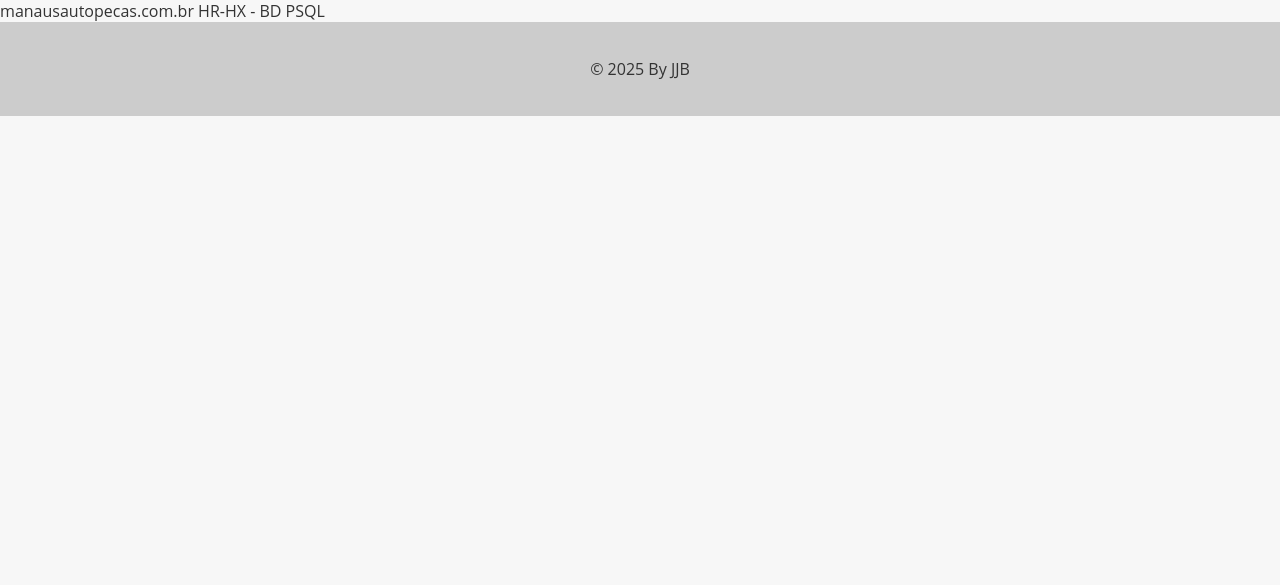
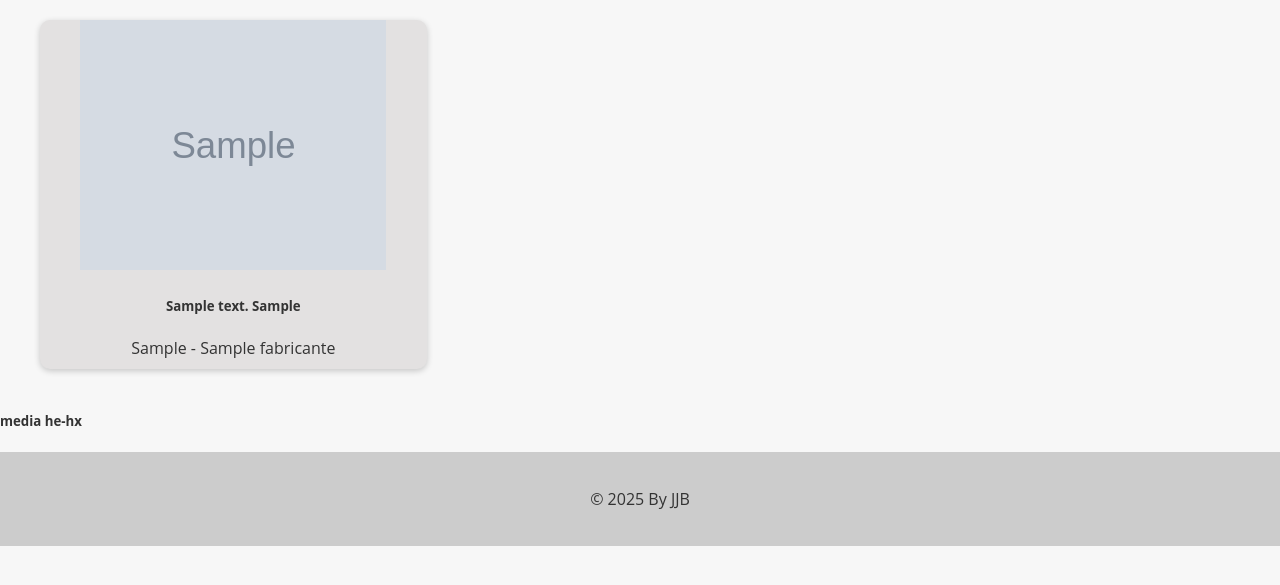
Before and after one commit to J-J-B-2008/demo3.1, a Django app: page / in a window 1280 px wide. Shown: the part 50-635 px from the top of the page. Run offline with Django 5.2, Linux system fonts and the light colour scheme; tables that the repository leaves empty hold one stand-in row (values such as "Sample post"); grey boxes marked "Sample" are stand-in pictures.

Commit message:
16-10 2.0

```diff
--- a/app/models.py
+++ b/app/models.py
@@ -38,7 +38,7 @@ class Produtos(models.Model):
     unidade = models.ForeignKey(Unidade, on_delete=models.PROTECT, related_name='chave_unidade')
     grupo = models.ForeignKey(Grupo, on_delete=models.PROTECT, related_name='chave_grupo')
     fabricante = models.ForeignKey(Fabricante, on_delete=models.PROTECT, related_name='chave_fabricante')
-
+    imagem1 = models.ImageField(upload_to='medeia/', blank=True, null=True)
 
     def __str__(self):
         return self.codigo
--- a/app/templates/home.html
+++ b/app/templates/home.html
@@ -1,5 +1,22 @@
 {% extends "base.html" %}
 
 {% block content %}
-    manausautopecas.com.br HR-HX - BD PSQL
+    <div class="car-grid">
+    {% if produto %}
+      {% for prods in produto %}
+        <div class="car-card">
+          {% if prods.imagem1 %}
+            <img src="{{ prods.imagem1.url }}" alt="{{ 'prods.codigo' }} ">
+          {% else %}
+            <img src="#">
+          {% endif %}
+          <h5>{{ prods.descricao }} {{ prods.aplicacao }}</h5>
+          <p>{{ prods.codigo }} -  {{ prods.fabricante }}</p>
+        </div>
+      {% endfor %}
+      {% else %}
+      <p class="no-results">Pesquisa sem resultado.</p>
+    {% endif %}
+  </div>
+    <h5> media he-hx </h5>
 {% endblock  %}
--- a/app/views.py
+++ b/app/views.py
@@ -1,5 +1,13 @@
 from django.shortcuts import render
-
+from app.models import Produtos
 
 def home(request):
-    return render(request, 'home.html')
+    produto = Produtos.objects.all().order_by('descricao')
+    search = request.GET.get('search') # pegar parâmetros na URL
+    if search:
+        produto = Produtos.objects.filter(grupo__nome__icontains=search).order_by('descricao')
+
+    return render(request, "home.html", { 'produto': produto })
+
+#def home(request):
+#    return render(request, 'home.html')
```
Also changed, not shown: README.md, app/migrations/0002_produtos_imagem1.py (added).
